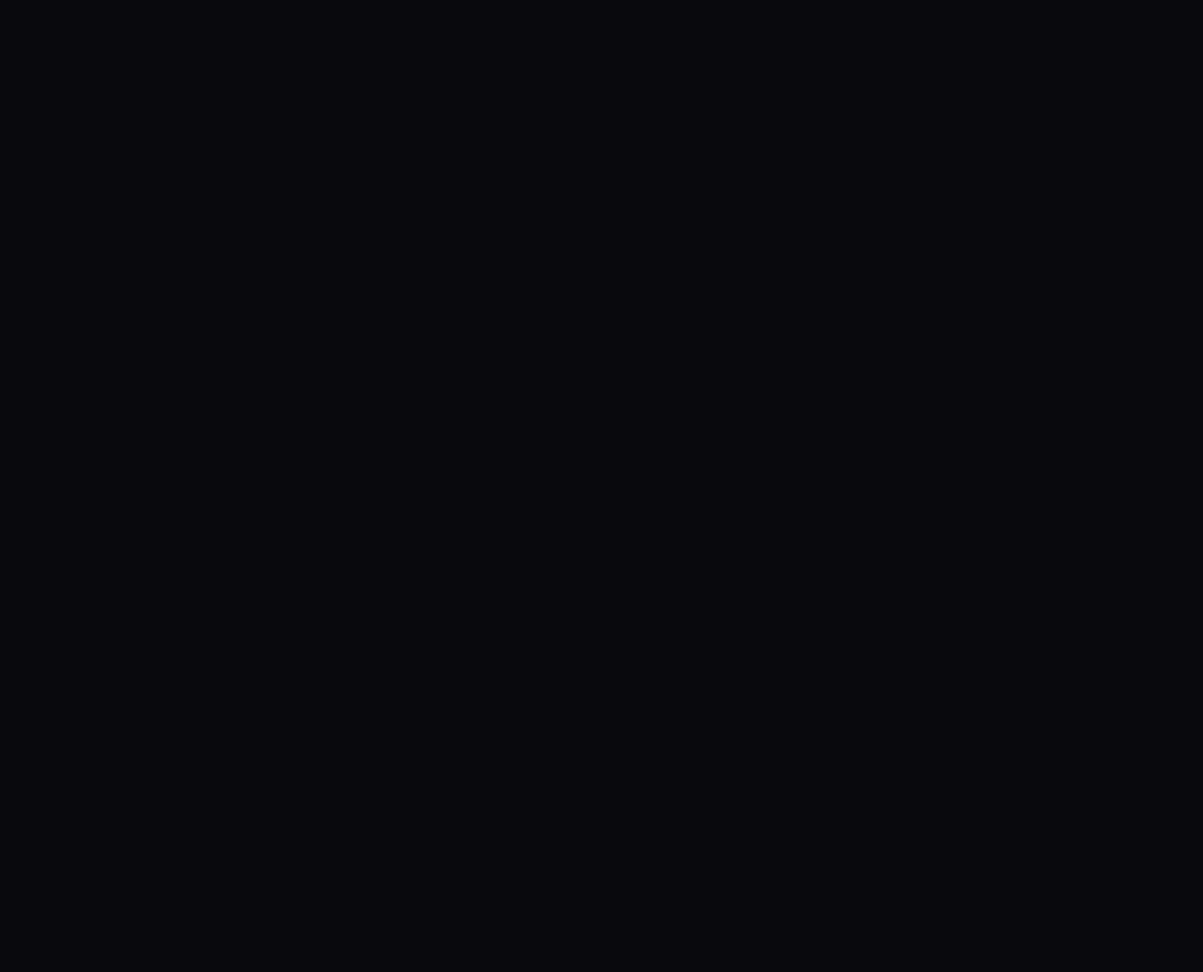
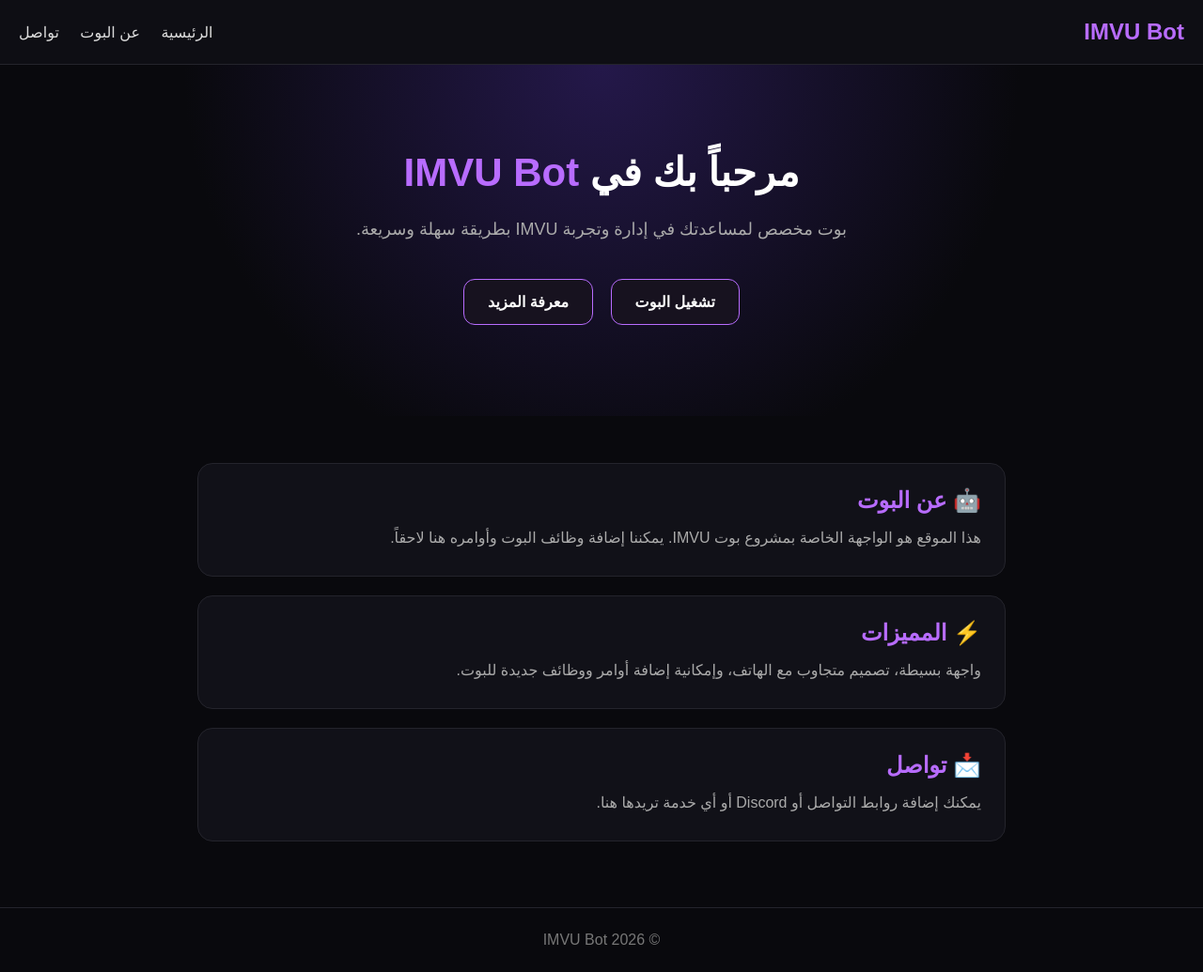
Before and after one commit to f0farah2002-byte/imvu-IQ, a plain HTML site: page index.html in a window 1280 px wide. Shown: the whole page at 94% size. Before the commit the page ends 800 px from the top, so only its background shows below. Drawn offline with Linux system fonts and the light colour scheme.

Commit message:
Refactor index.html for IMVU Bot layout and design
Updated the title and styles for better aesthetics. Added new sections for buttons, about, features, and contact.

```diff
--- a/index.html
+++ b/index.html
@@ -1,11 +1,9 @@
-
 <!DOCTYPE html>
 <html lang="ar" dir="rtl">
 <head>
   <meta charset="UTF-8">
   <meta name="viewport" content="width=device-width, initial-scale=1.0">
-
-  <title>IMVU.IQ</title>
+  <title>IMVU Bot</title>
 
   <style>
     * {
@@ -18,6 +16,7 @@
       font-family: Arial, sans-serif;
       background: #09090d;
       color: white;
+      min-height: 100vh;
     }
 
     header {
@@ -30,9 +29,9 @@
     }
 
     .logo {
-      font-size: 25px;
+      font-size: 24px;
       font-weight: bold;
-      color: #8b6cff;
+      color: #b86cff;
     }
 
     nav a {
@@ -44,17 +43,20 @@
     .hero {
       text-align: center;
       padding: 90px 20px;
-      background:
-        radial-gradient(circle at top, #24184a, #09090d 60%);
+      background: radial-gradient(
+        circle at top,
+        #24184a,
+        #09090d 60%
+      );
     }
 
     .hero h1 {
-      font-size: 48px;
+      font-size: 42px;
       margin-bottom: 20px;
     }
 
     .hero h1 span {
-      color: #8b6cff;
+      color: #b86cff;
     }
 
     .hero p {
@@ -75,3 +77,109 @@
       margin: 7px;
       border-radius: 12px;
       text-decoration: none;
+      font-weight: bold;
+      border: 1px solid #b86cff;
+      color: white;
+      background: #17121f;
+    }
+
+    .btn:hover {
+      background: #b86cff;
+      color: #09090d;
+    }
+
+    .container {
+      max-width: 900px;
+      margin: auto;
+      padding: 50px 20px;
+    }
+
+    .card {
+      background: #111118;
+      border: 1px solid #24242c;
+      border-radius: 16px;
+      padding: 25px;
+      margin-bottom: 20px;
+    }
+
+    .card h2 {
+      color: #b86cff;
+      margin-bottom: 12px;
+    }
+
+    .card p {
+      color: #aaa;
+      line-height: 1.8;
+    }
+
+    footer {
+      text-align: center;
+      padding: 25px;
+      border-top: 1px solid #24242c;
+      color: #777;
+    }
+  </style>
+</head>
+
+<body>
+
+  <header>
+    <div class="logo">IMVU Bot</div>
+
+    <nav>
+      <a href="#home">الرئيسية</a>
+      <a href="#about">عن البوت</a>
+      <a href="#contact">تواصل</a>
+    </nav>
+  </header>
+
+  <section class="hero" id="home">
+    <h1>
+      مرحباً بك في <span>IMVU Bot</span>
+    </h1>
+
+    <p>
+      بوت مخصص لمساعدتك في إدارة وتجربة IMVU
+      بطريقة سهلة وسريعة.
+    </p>
+
+    <div class="buttons">
+      <a href="#" class="btn">تشغيل البوت</a>
+      <a href="#about" class="btn">معرفة المزيد</a>
+    </div>
+  </section>
+
+  <section class="container" id="about">
+
+    <div class="card">
+      <h2>🤖 عن البوت</h2>
+      <p>
+        هذا الموقع هو الواجهة الخاصة بمشروع بوت IMVU.
+        يمكننا إضافة وظائف البوت وأوامره هنا لاحقاً.
+      </p>
+    </div>
+
+    <div class="card">
+      <h2>⚡ المميزات</h2>
+      <p>
+        واجهة بسيطة، تصميم متجاوب مع الهاتف،
+        وإمكانية إضافة أوامر ووظائف جديدة للبوت.
+      </p>
+    </div>
+
+    <div class="card" id="contact">
+      <h2>📩 تواصل</h2>
+      <p>
+        يمكنك إضافة روابط التواصل أو Discord أو أي خدمة
+        تريدها هنا.
+      </p>
+    </div>
+
+  </section>
+
+  <footer>
+    © 2026 IMVU Bot
+  </footer>
+
+</body>
+</html>
```
